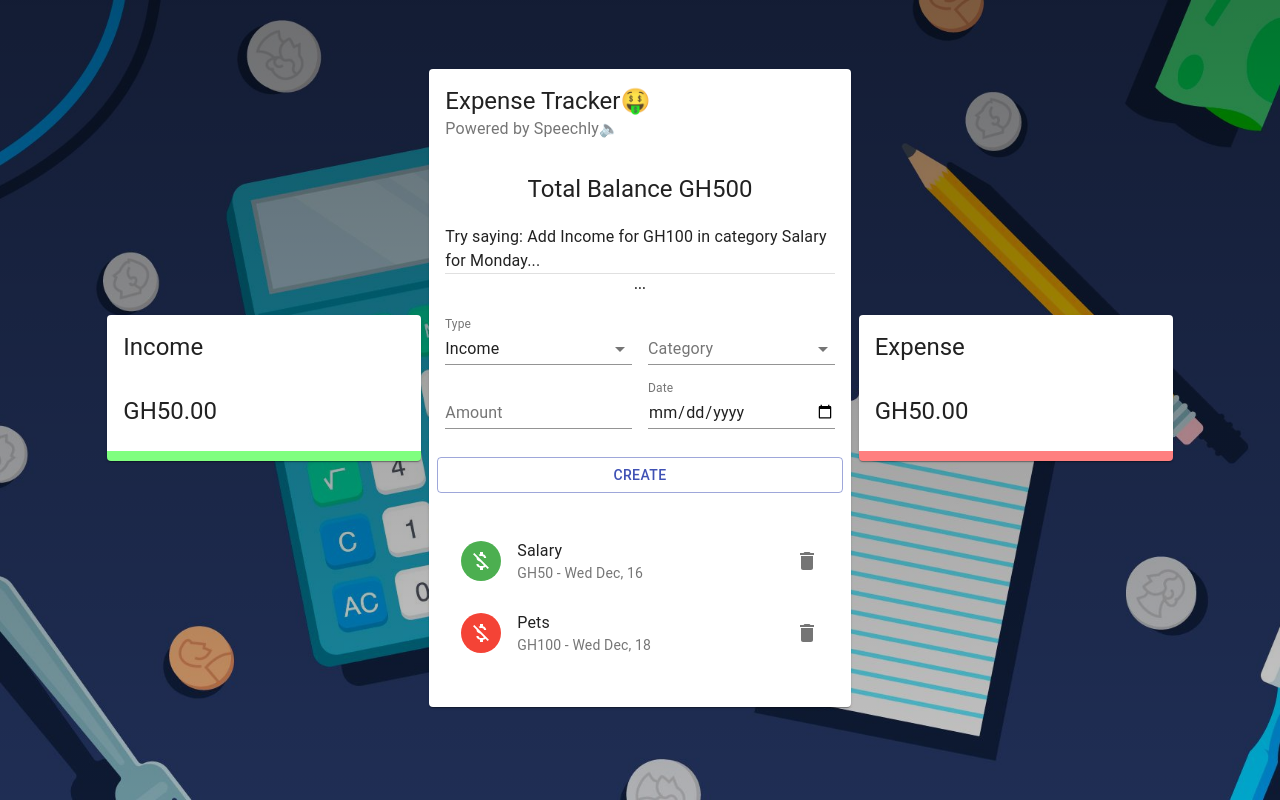
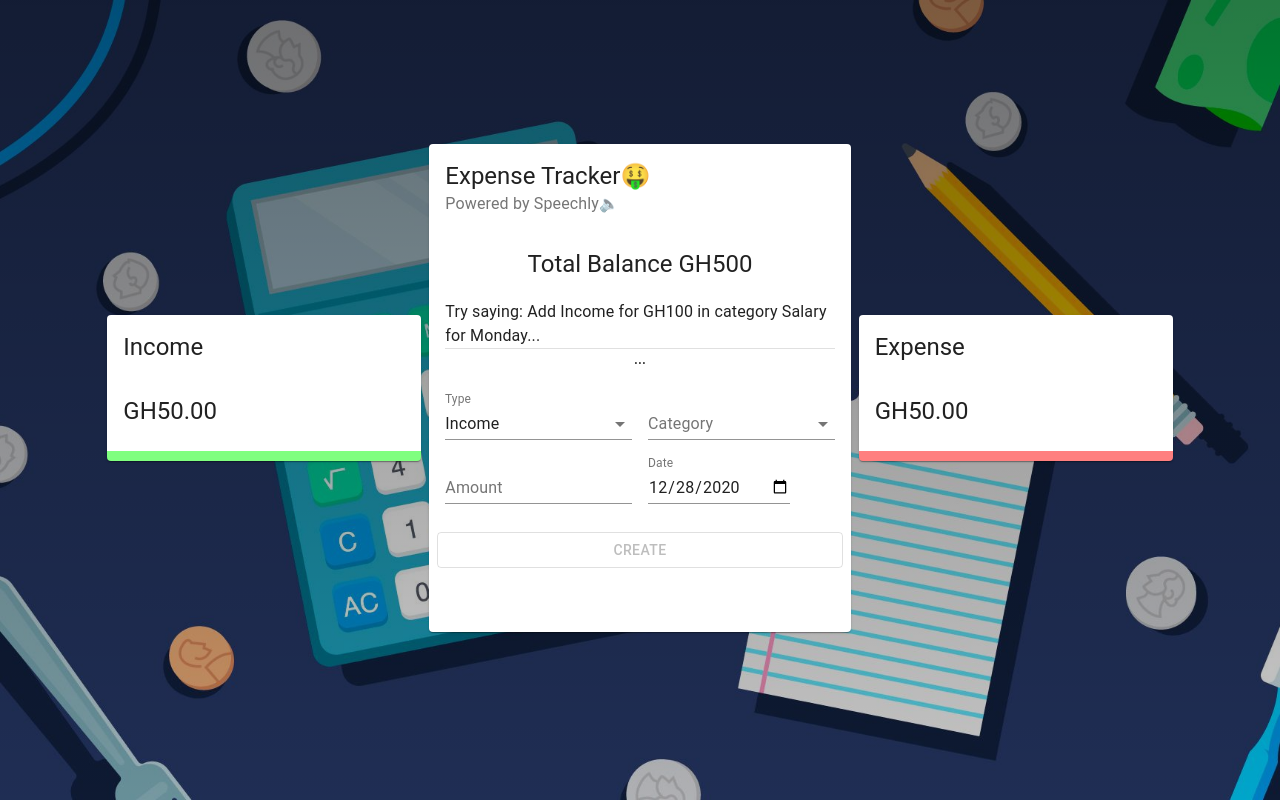
Before and after one commit to Elvis020/Complex_Expense_Tracker, a React (Create React App) app: page / in a window 1280 px wide. Built offline with nearby package versions, Linux system fonts and the light colour scheme.

Commit message:
😋Refactored and optimized form component 😋

```diff
--- a/src/Context/index.js
+++ b/src/Context/index.js
@@ -31,11 +31,8 @@ export const Provider = ({children}) => {
     }
 
 
-    console.log(transactions)
-
-
     return (
-        <ExpenseTrackerContext.Provider value={{deleteTransaction,addTransaction}}>
+        <ExpenseTrackerContext.Provider value={{deleteTransaction,addTransaction,transactions}}>
             {children}
         </ExpenseTrackerContext.Provider>
     )
--- /dev/null
+++ b/src/Utils/formatDate.js
@@ -0,0 +1,22 @@
+// Implementing a custom date format
+
+
+const formatDate = (date) => {
+    let d = new Date(date);
+    let month = `${d.getMonth() + 1}`; //+1 is added cuz the mmonths start from 0
+    let day = `${d.getDate()}`;
+    let year = d.getFullYear();
+
+    // Making sure single digits add 0 in-front of them
+    if(month.length < 2){
+        month = `0${month}`
+    }
+    if(day.length < 2){
+        day = `0${day}`
+    }
+
+    return [year,month,day].join('-');
+}
+
+
+export default formatDate;
--- a/src/components/Main/Form/index.js
+++ b/src/components/Main/Form/index.js
@@ -1,4 +1,4 @@
-import React, { useState,useContext } from "react";
+import React, { useState, useContext } from "react";
 import {
   TextField,
   Typography,
@@ -10,27 +10,34 @@ import {
   MenuItem,
 } from "@material-ui/core";
 import useStyles from "./styles";
-import {ExpenseTrackerContext} from '../../../Context';
-import {v4 as uuidv4} from 'uuid';
+import { ExpenseTrackerContext } from "../../../Context";
+import { v4 as uuidv4 } from "uuid";
+import { incomeCategories, expenseCategories } from "../../../data/Categories";
+import formatDate from "../../../Utils/formatDate";
 
 const initialState = {
   amount: "",
   category: "",
   type: "Income",
-  date: new Date(),
+  date: formatDate(new Date()),
 };
 
 const Form = () => {
   const [formData, setFormData] = useState(initialState);
   const trackerUI = useStyles();
+  const selectedCategory =
+    (formData.type === "Income" && incomeCategories) || expenseCategories;
 
-  const {addTransaction} = useContext(ExpenseTrackerContext)
-  const createTransaction =() => {
-    const transaction = {...formData, amount:Number(formData.amount), id:uuidv4()}
+  const { addTransaction } = useContext(ExpenseTrackerContext);
+  const createTransaction = () => {
+    const transaction = {
+      ...formData,
+      amount: Number(formData.amount),
+      id: uuidv4(),
+    };
     addTransaction(transaction);
     setFormData(initialState);
-  }
-
+  };
 
   return (
     <Grid container spacing={2}>
@@ -60,8 +67,11 @@ const Form = () => {
               setFormData({ ...formData, category: e.target.value })
             }
           >
-            <MenuItem value="Business">Business</MenuItem>
-            <MenuItem value="Salary">Salary</MenuItem>
+            {selectedCategory.map((category, index) => (
+              <MenuItem key={index} value={category.type}>
+                {category.type}
+              </MenuItem>
+            ))}
           </Select>
         </FormControl>
       </Grid>
@@ -78,14 +88,15 @@ const Form = () => {
       <Grid item sm={6}>
         <TextField
           value={formData.date}
-          onChange={(e) => setFormData({ ...formData, date: e.target.value })}
+          onChange={(e) =>
+            setFormData({ ...formData, date: formatDate(e.target.value) })
+          }
           id="date"
           InputLabelProps={{
             shrink: true,
           }}
           type="date"
           label="Date"
-          fullWidth
         />
       </Grid>
       <Button
@@ -94,6 +105,7 @@ const Form = () => {
         color="primary"
         fullWidth
         onClick={createTransaction}
+        disabled={!formData.amount || !formData.category}
       >
         Create
       </Button>
--- a/src/components/Main/List/index.js
+++ b/src/components/Main/List/index.js
@@ -16,31 +16,8 @@ import useStyles from "./styles";
 
 const List = () => {
   const trackerUI = useStyles();
-  const {deleteTransaction}  = useContext(ExpenseTrackerContext);
+  const { deleteTransaction, transactions } = useContext(ExpenseTrackerContext);
 
-  const transactions = [
-    {
-      id: 1,
-      type: "Income",
-      category: "Salary",
-      amount: 50,
-      date: "Wed Dec, 16",
-    },
-    {
-      id: 2,
-      type: "Expense",
-      category: "Pets",
-      amount: 100,
-      date: "Wed Dec, 18",
-    },
-    {
-      id: 3,
-      type: "Income",
-      category: "Business",
-      amount: 150,
-      date: "Wed Dec, 20",
-    },
-  ];
   return (
     <MUIList dense={false} className={trackerUI.list}>
       {transactions.map((transac) => {
@@ -64,7 +41,7 @@ const List = () => {
               />
               <ListItemSecondaryAction>
                 <IconButton edge="end" aria-label="delete" onClick="">
-                  <Delete />
+                  <Delete onClick={() => deleteTransaction(id)} />
                 </IconButton>
               </ListItemSecondaryAction>
             </ListItem>
--- /dev/null
+++ b/src/data/Categories.js
@@ -0,0 +1,55 @@
+const incomeColors = [
+  "#123123",
+  "#154731",
+  "#165f40",
+  "#16784f",
+  "#14915f",
+  "#10ac6e",
+  "#0bc77e",
+  "#04e38d",
+  "#00ff9d",
+];
+const expenseColors = [
+  "#b50d12",
+  "#bf2f1f",
+  "#c9452c",
+  "#d3583a",
+  "#dc6a48",
+  "#e57c58",
+  "#ee8d68",
+  "#f79d79",
+  "#ffae8a",
+  "#cc474b",
+  "#f55b5f",
+];
+
+export const incomeCategories = [
+  { type: "Business", amount: 0, color: incomeColors[0] },
+  { type: "Investments", amount: 0, color: incomeColors[1] },
+  { type: "Extra income", amount: 0, color: incomeColors[2] },
+  { type: "Deposits", amount: 0, color: incomeColors[3] },
+  { type: "Lottery", amount: 0, color: incomeColors[4] },
+  { type: "Gifts", amount: 0, color: incomeColors[5] },
+  { type: "Salary", amount: 0, color: incomeColors[6] },
+  { type: "Savings", amount: 0, color: incomeColors[7] },
+  { type: "Rental income", amount: 0, color: incomeColors[8] },
+];
+
+export const expenseCategories = [
+  { type: "Bills", amount: 0, color: expenseColors[0] },
+  { type: "Car", amount: 0, color: expenseColors[1] },
+  { type: "Clothes", amount: 0, color: expenseColors[2] },
+  { type: "Travel", amount: 0, color: expenseColors[3] },
+  { type: "Food", amount: 0, color: expenseColors[4] },
+  { type: "Shopping", amount: 0, color: expenseColors[5] },
+  { type: "House", amount: 0, color: expenseColors[6] },
+  { type: "Entertainment", amount: 0, color: expenseColors[7] },
+  { type: "Phone", amount: 0, color: expenseColors[8] },
+  { type: "Pets", amount: 0, color: expenseColors[9] },
+  { type: "Other", amount: 0, color: expenseColors[10] },
+];
+
+export const resetCategories = () => {
+  incomeCategories.forEach((c) => (c.amount = 0));
+  expenseCategories.forEach((c) => (c.amount = 0));
+};
```
